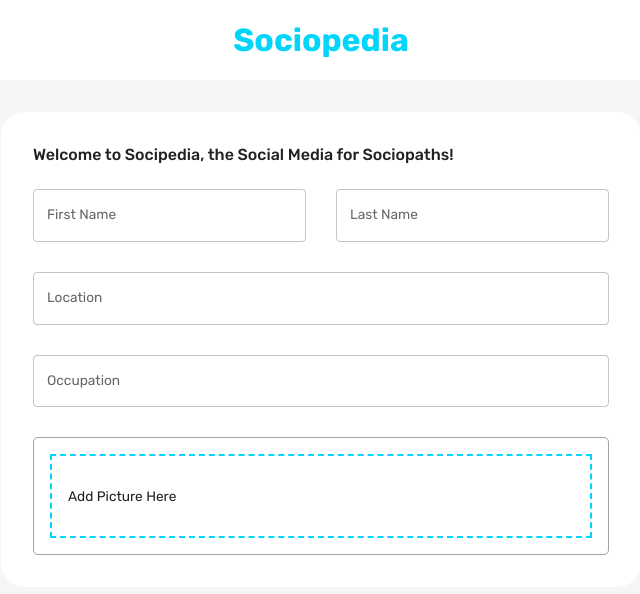
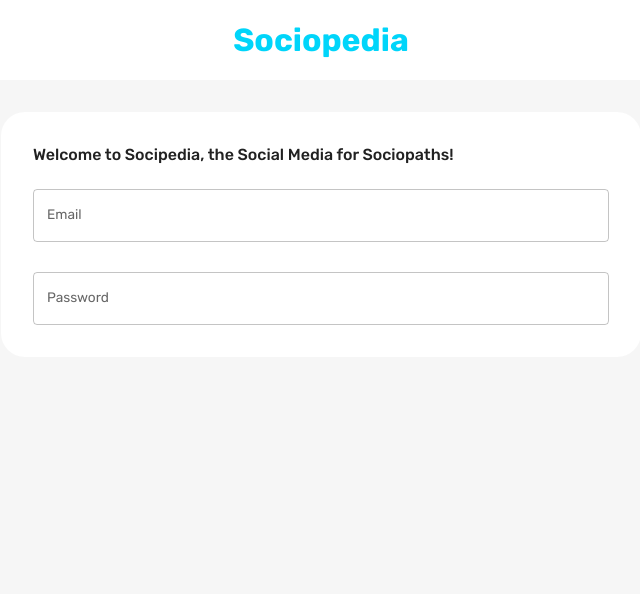
Before and after one commit to adonbiju/socialMedia, a React (Create React App) app in the folder client/: page / in a window 1280 px wide. Shown: the top 594 px of the page, without its empty margins (319-959 px from the left). Built offline with nearby package versions, Linux system fonts and the light colour scheme.

Commit message:
Form.jsx==> Email and Password Field is added for both Login Form and Register Form

```diff
--- a/client/src/scenes/LoginPage/Form.jsx
+++ b/client/src/scenes/LoginPage/Form.jsx
@@ -48,7 +48,7 @@ const loginSchema = yup.object().shape({
 
 const Form = () => {
 
-  const [pageType, setPageType] = useState("register");
+  const [pageType, setPageType] = useState("login");
   const { palette } = useTheme();
   const dispatch = useDispatch();
   const navigate = useNavigate();
@@ -161,6 +161,27 @@ const Form = () => {
                 </Box>
               </>
              )}
+              <TextField
+              label="Email"
+              onBlur={handleBlur}
+              onChange={handleChange}
+              value={values.email}
+              name="email"
+              error={Boolean(touched.email) && Boolean(errors.email)}
+              helperText={touched.email && errors.email}
+              sx={{ gridColumn: "span 4" }}
+            />
+            <TextField
+              label="Password"
+              type="password"
+              onBlur={handleBlur}
+              onChange={handleChange}
+              value={values.password}
+              name="password"
+              error={Boolean(touched.password) && Boolean(errors.password)}
+              helperText={touched.password && errors.password}
+              sx={{ gridColumn: "span 4" }}
+            />
             </Box>
         </form>
       )}
```
